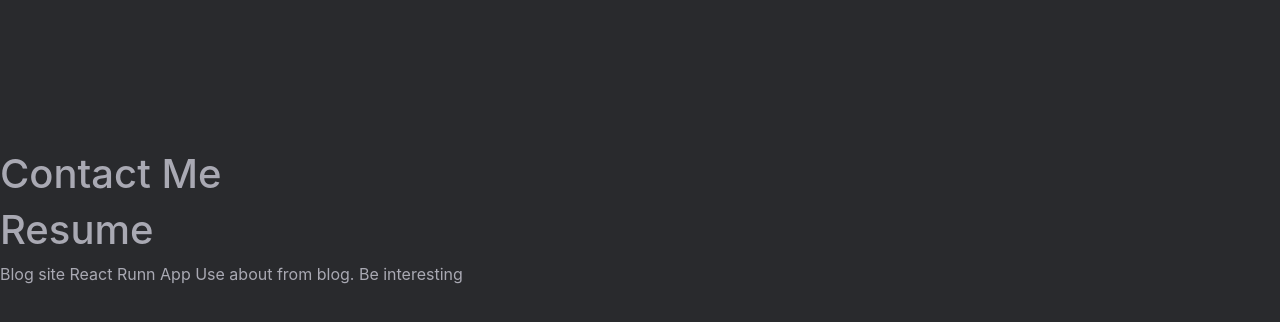
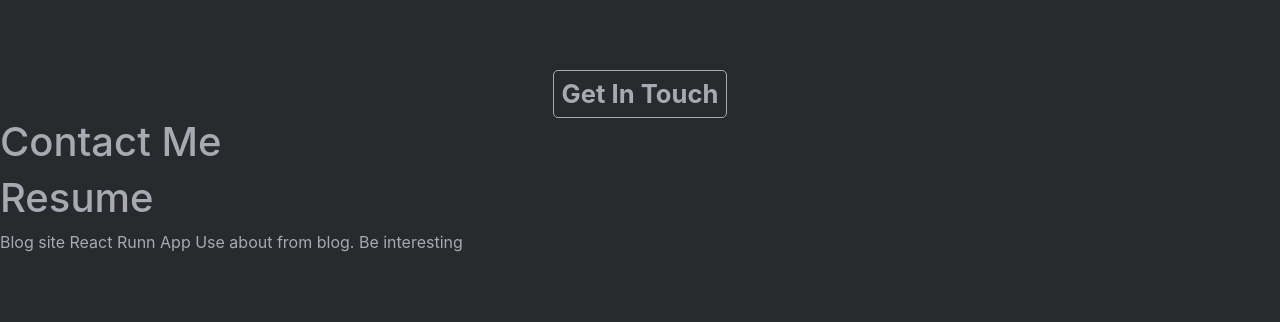
Before and after one commit to cjroberts2013/portfolio, a website: page index.html in a window 1280 px wide. Shown: the part 258-580 px from the top of the page. Drawn offline with nearby package versions, Linux system fonts and the light colour scheme.

Commit message:
Saving changes, I am going to create a side branch and remove the theme changes from the master branch. It is just slowing down everything

```diff
--- a/index.html
+++ b/index.html
@@ -74,6 +74,14 @@
         </div>
     </div>
 
+    <!-- CTA -->
+
+    <div class="container text-center">
+        <button class="cta" onclick="window.location.href = '#contact'"><strong>Get In Touch</strong></button>
+    </div>
+
+
+
     <!-- CONTACT ME -->
     <h1>Contact Me</h1>
 
--- a/style.css
+++ b/style.css
@@ -66,8 +66,24 @@ body {
 button {
     background-color: transparent;
     border: none;
+    text-decoration: none;
 }
 
+button:focus {outline:0;}
+
 .header {
-    margin: 20vh auto;
+    margin: 20vh auto 10vh auto;
 }
+
+.cta {
+    color: inherit;
+    border: 1px solid #a9a9b3;
+    padding: 4px 8px;
+    font-size: 1.6rem;
+    border-radius: 5px;
+}
+
+.cta:hover {
+    background-color: #a9a9b3;
+    color: #222;
+}
```
Also changed, not shown: script.js (+0 -7 lines).
